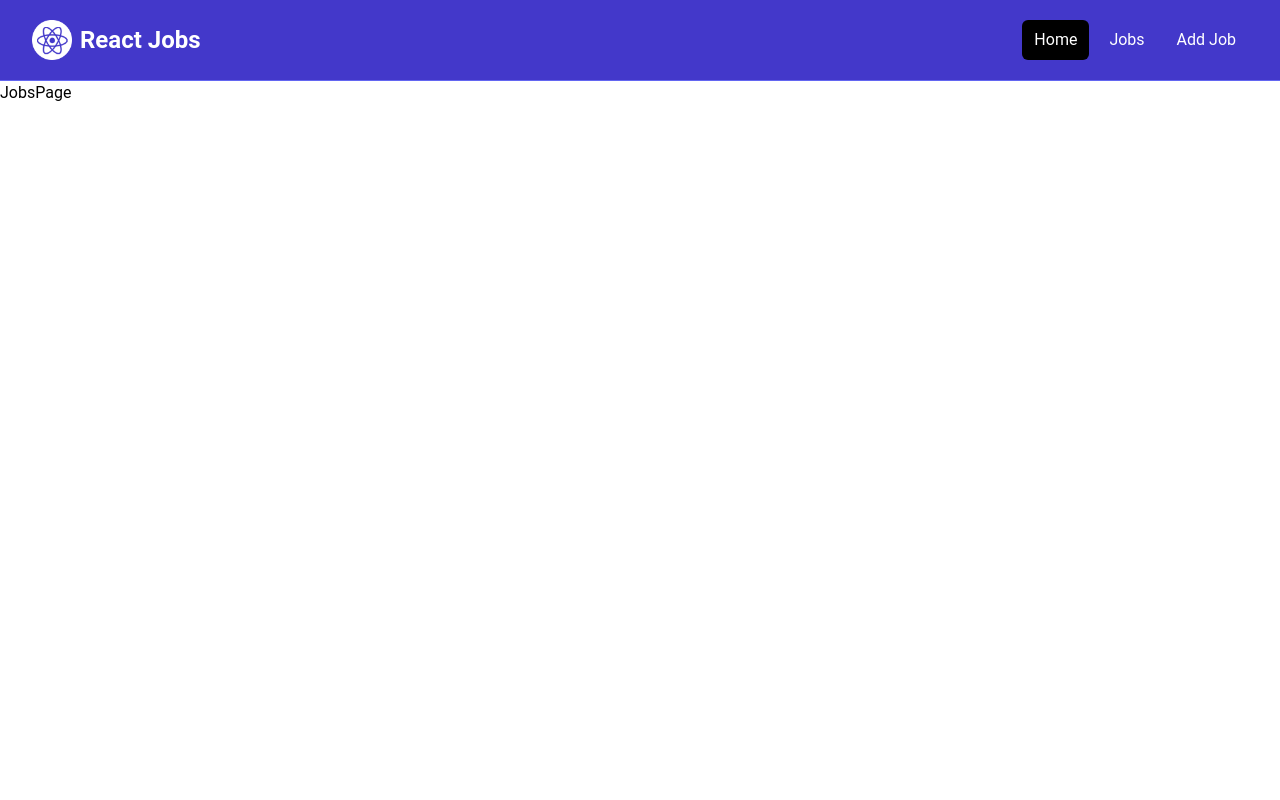
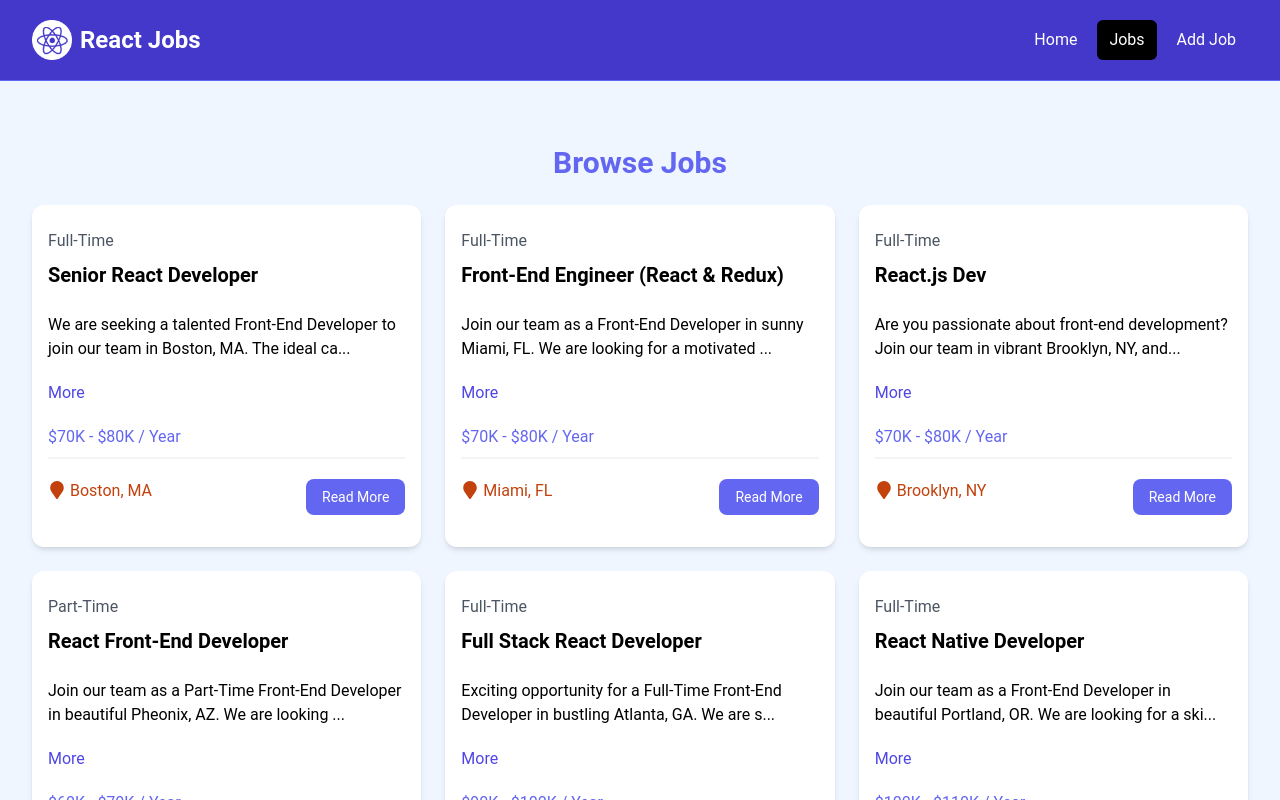
Before and after one commit to developedbyesh/react-job-board-2024, a React (Vite) app: page /jobs in a window 1280 px wide. Shown: the top 800 px of the page. Built offline with nearby package versions, Linux system fonts and the light colour scheme.

Commit message:
nav links and jobs page

```diff
--- a/src/components/JobListings.jsx
+++ b/src/components/JobListings.jsx
@@ -2,17 +2,17 @@
 import jobs from '../jobs.json';
 import JobListing from './JobListing';
 
-const JobListings = () => {
-  const recentJobs = jobs.slice(0, 3);
+const JobListings = ({ isHome = false }) => {
+  const jobListings = isHome ? jobs.slice(0, 3) : jobs;
   return (
     <>
       <section className="bg-blue-50 px-4 py-10">
         <div className="container-xl lg:container m-auto">
           <h2 className="text-3xl font-bold text-indigo-500 mb-6 text-center">
-            Browse Jobs
+            {isHome ? 'Recent Jobs' : 'Browse Jobs'}
           </h2>
           <div className="grid grid-cols-1 md:grid-cols-3 gap-6">
-            {recentJobs.map((job) => (
+            {jobListings.map((job) => (
               <JobListing key={job.id} job={job} />
             ))}
           </div>
--- a/src/components/Navbar.jsx
+++ b/src/components/Navbar.jsx
@@ -1,40 +1,35 @@
 import React from 'react';
 import logo from '../assets/images/logo.png';
-import { Link } from 'react-router-dom';
+import { NavLink } from 'react-router-dom';
 
 const Navbar = () => {
+  const linkClass = ({ isActive }) =>
+    isActive
+      ? 'text-white bg-black hover:bg-gray-900 hover:text-white rounded-md px-3 py-2'
+      : 'text-white hover:bg-gray-900 hover:text-white rounded-md px-3 py-2';
   return (
     <>
       <nav className="bg-indigo-700 border-b border-indigo-500">
         <div className="mx-auto max-w-7xl px-2 sm:px-6 lg:px-8">
           <div className="flex h-20 items-center justify-between">
             <div className="flex flex-1 items-center justify-center md:items-stretch md:justify-start">
-              <Link className="flex flex-shrink-0 items-center mr-4" to="/">
+              <NavLink className="flex flex-shrink-0 items-center mr-4" to="/">
                 <img className="h-10 w-auto" src={logo} alt="React Jobs" />
                 <span className="hidden md:block text-white text-2xl font-bold ml-2">
                   React Jobs
                 </span>
-              </Link>
+              </NavLink>
               <div className="md:ml-auto">
                 <div className="flex space-x-2">
-                  <Link
-                    to="/"
-                    className="text-white bg-black hover:bg-gray-900 hover:text-white rounded-md px-3 py-2"
-                  >
+                  <NavLink to="/" className={linkClass}>
                     Home
-                  </Link>
-                  <Link
-                    to="/jobs"
-                    className="text-white hover:bg-gray-900 hover:text-white rounded-md px-3 py-2"
-                  >
+                  </NavLink>
+                  <NavLink to="/jobs" className={linkClass}>
                     Jobs
-                  </Link>
-                  <Link
-                    to="/add-job"
-                    className="text-white hover:bg-gray-900 hover:text-white rounded-md px-3 py-2"
-                  >
+                  </NavLink>
+                  <NavLink to="/add-job" className={linkClass}>
                     Add Job
-                  </Link>
+                  </NavLink>
                 </div>
               </div>
             </div>
--- a/src/pages/HomePage.jsx
+++ b/src/pages/HomePage.jsx
@@ -9,7 +9,7 @@
     <>
       <Hero />
       <HomeCards />
-      <JobListings />
+      <JobListings isHome={true} />
       <ViewAllJobs />
     </>
   );
--- a/src/pages/JobsPage.jsx
+++ b/src/pages/JobsPage.jsx
@@ -1,7 +1,12 @@
 import React from 'react';
+import JobListings from '../components/JobListings';
 
 const JobsPage = () => {
-  return <div>JobsPage</div>;
+  return (
+    <section className="bg-blue-50 px-4 py-6">
+      <JobListings />
+    </section>
+  );
 };
 
 export default JobsPage;
```
